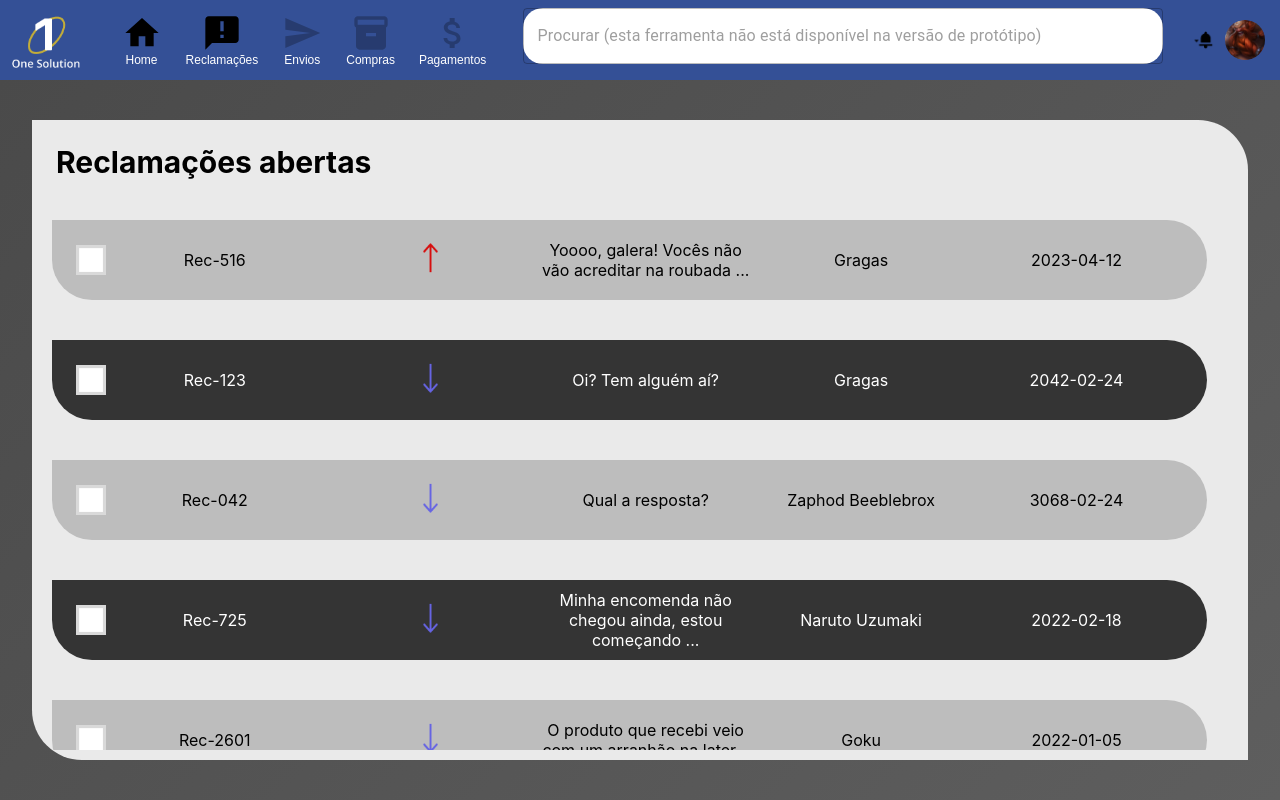
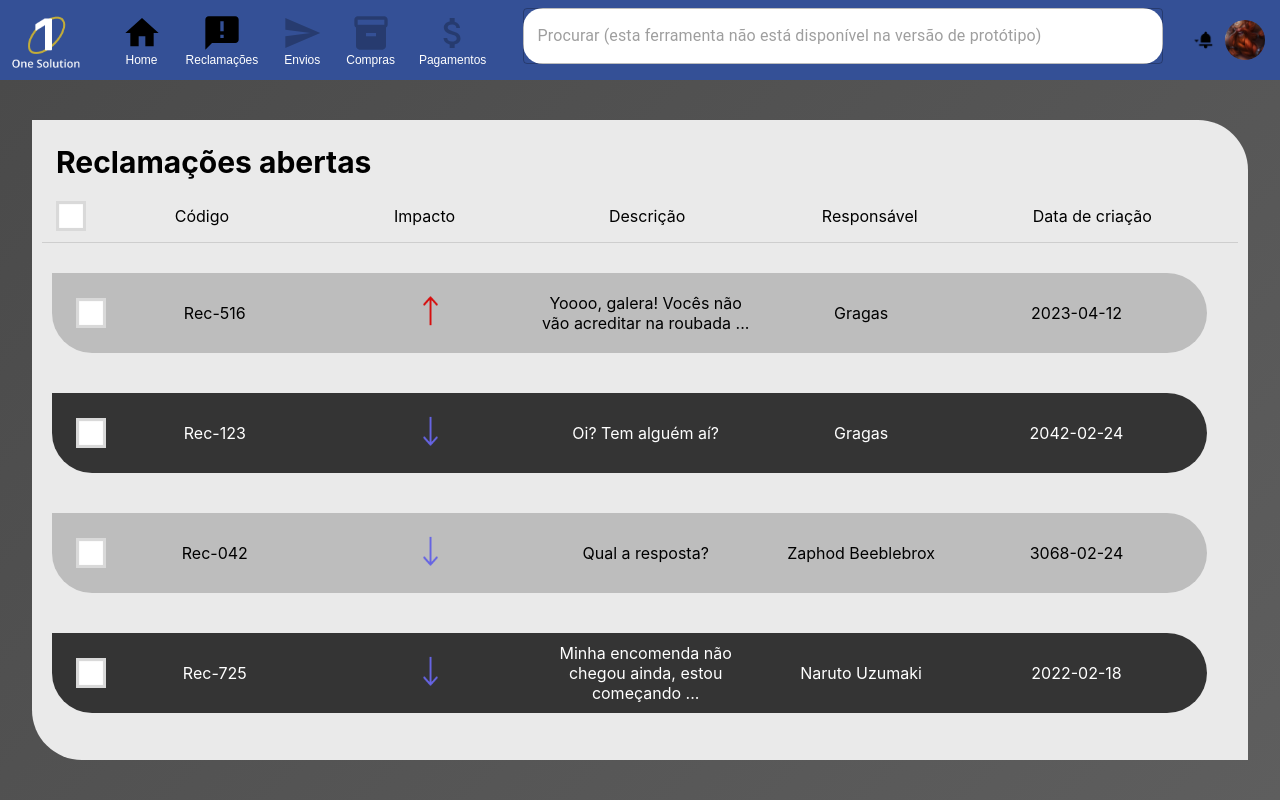
Before and after one commit to Bullamano/fiap-hackathon-one-solution, a React (Create React App) app in the folder FrontEnd/one-solution/: page /ticketList in a window 1280 px wide. Built offline with nearby package versions, Linux system fonts and the light colour scheme; the HTML template or start-up script is replaced by a standard one.

Commit message:
Página de lista de tickets e exemplo de como seria o fetch da API.

```diff
--- a/FrontEnd/one-solution/src/Screens/TicketListPage/TicketListPage.css
+++ b/FrontEnd/one-solution/src/Screens/TicketListPage/TicketListPage.css
@@ -26,4 +26,17 @@
     align-items: center;
     justify-content: space-between;
     margin: 0 24px 0 24px;
+    width: 94%;
 }
+
+.inside-text,
+.inside-text-non-essential {
+    width: calc(100vw / 6);
+}
+
+/* Responsive styles for smaller screens */
+@media (max-width: 768px) {
+    .inside-text-non-essential {
+        visibility: collapse;
+    }
+}
--- a/FrontEnd/one-solution/src/Screens/TicketListPage/TicketListPage.jsx
+++ b/FrontEnd/one-solution/src/Screens/TicketListPage/TicketListPage.jsx
@@ -1,4 +1,7 @@
 import React from 'react';
+
+//O import abaixo seria usado em conjunto com as APIs
+//import React, { useEffect, useState } from 'react';
 
 import Box from '@mui/material/Box';
 import Divider from '@mui/material/Divider';
@@ -6,15 +9,43 @@ import Tooltip from '@mui/material/Tooltip';
 
 import { InsiderHeader } from '../../Components/Header/Header';
 
+import TicketAPIResponse from '../../ValueObjects/TicketAPIResponse';
+
 import checkbox from '../../Assets/Checkbox.png';
-
-import TicketAPIResponse from '../../ValueObjects/TicketAPIResponse';
 
 import './TicketListPage.css'
 import '../../App.css'
 import TicketCells from '../../Components/TicketCell/TicketCells';
 
+/**
+ * Tela de listagem de tickets. Esta tela relizaria uma chamada à API
+ * de tickets e a popularia. Para o protótipo, a chamada foi omitida e
+ * os valores são retirados de um JSON de exemplo.
+ * @returns
+ */
 const TicketListPage = () => {
+
+  /**
+   * Abaixo temos como seriam recuperados os itens
+   * da API. O resultado returnAPI seria passado
+   * para o objeto TicketCells.
+   */
+  // const [returnAPI, setReturnAPI] = useState([]);
+
+  // async function fetchData()
+  // {
+  //   const apiResponse = await GetTutorialItems();
+
+  //   setReturnAPI(apiResponse);
+  // }
+
+  // useEffect(() =>
+  // {
+  //   //React reclama de react-hooks/exhaustive-deps,
+  //   //contudo este é o uso pretendido.
+  //   fetchData();
+  // }, []);
+
   return (
     <div className='ticketList-screen'>
       <InsiderHeader />
@@ -35,20 +66,18 @@ const TicketListPage = () => {
             <div className='ticket-list-title'>
               Reclamações abertas
             </div>
-            {
-              //TODO Retirar linha superior? Ou alinhá-la às informações das células?
-              /* <div className='table-titles'>
-                <Tooltip title='Esta funcionalidade não está habilitada na versão de protótipo'>
-                  <img src={checkbox} className='checkbox-image' />
-                </Tooltip>
-                <p>Código</p>
-                <p>Impacto</p>
-                <p>Descrição</p>
-                <p>Responsável</p>
-                <p>Data de criação</p>
-              </div>
-              <Divider sx={{margin: '0 10px 0 10px'}}/> */
-            }
+            <div className='table-titles'>
+              <Tooltip title='Esta funcionalidade não está habilitada na versão de protótipo' className='inside-text'>
+                <img src={checkbox} className='checkbox-image' />
+              </Tooltip>
+              <p className='inside-text'>Código</p>
+              <p className='inside-text'>Impacto</p>
+              <p className='inside-text-non-essential'>Descrição</p>
+              <p className='inside-text'>Responsável</p>
+              <p className='inside-text-non-essential'>Data de criação</p>
+            </div>
+            <Divider sx={{ margin: '0 10px 0 10px' }} />
+
             <TicketCells tickets={TicketAPIResponse} />
           </Box>
         </div>
```
Also changed, not shown: FrontEnd/one-solution/src/Services/FetchAPI.jsx (added, +50 -0 lines).
